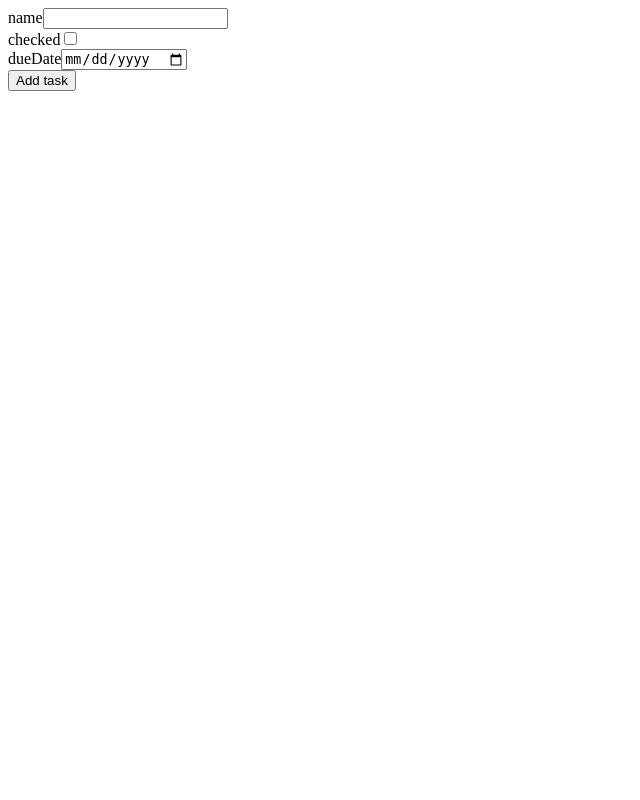
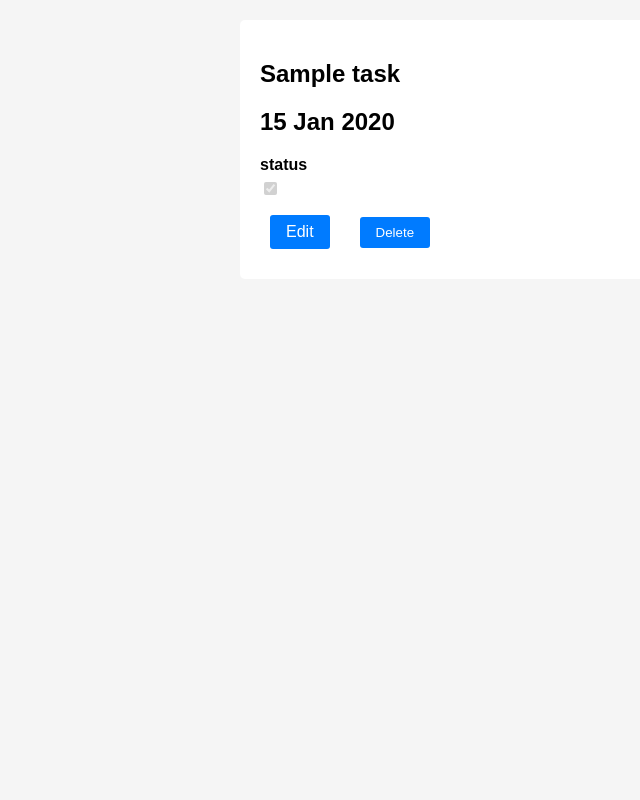
Before and after one commit to Lujain92/task-management, a Node server app: template views/task-detail.pug in a window 1280 px wide. Shown: the whole page, without its empty margins (0-640 px from the left). Run offline with Node 20, Linux system fonts and the light colour scheme; the template is opened without the code that fills it: most values are stand-ins (such as "Sample title", 1, 10 or a date in 2020); some libraries are stand-ins or nearby versions.

Commit message:
add the pug views and css

```diff
--- /dev/null
+++ b/public/css/task.css
@@ -0,0 +1,55 @@
+body {
+  font-family: Arial, sans-serif;
+  background-color: #f5f5f5;
+  margin: 0;
+  padding: 0;
+}
+
+main {
+  max-width: 800px;
+  margin: 0 auto;
+  padding: 20px;
+}
+
+form,
+section {
+  background-color: #fff;
+  border-radius: 5px;
+  padding: 20px;
+  margin-bottom: 20px;
+}
+
+label {
+  font-weight: bold;
+  margin-bottom: 5px;
+  display: block;
+}
+
+input[type='text'],
+input[type='date'],
+input[type='checkbox'] {
+  margin-bottom: 10px;
+}
+
+.btn {
+  display: inline-block;
+  padding: 8px 16px;
+  border-radius: 3px;
+  text-decoration: none;
+  color: #fff;
+  background-color: #007bff;
+  border: none;
+  cursor: pointer;
+}
+
+.btn:hover {
+  background-color: #0056b3;
+}
+
+a {
+  margin: 10px;
+}
+
+.form-button {
+  display: inline;
+}
--- /dev/null
+++ b/views/404.pug
@@ -0,0 +1,2 @@
+
+h1 Page Not Found!
--- a/views/task-detail.pug
+++ b/views/task-detail.pug
@@ -1,18 +1,16 @@
-
+block styles
+    link(rel="stylesheet", href="/css/task.css")
 body
     main
-        form(action=`/task/${editing ? 'edit' : 'create'}`, method='POST')
+        section
+            h1= task.name
+            h2= task.dueDate
             div
-                label(for='name') name
-                input(type='text', name='name', id='name', value= editing ? task.name : '')
-            div
-                label(for='checked') checked
-                input(type='checkbox', name='checked', id='checked', value= editing ? task.checked : '')
-            div
-                label(for='dueDate') dueDate
-                input(type='date', name='dueDate', id='dueDate', value= editing ? task.dueDate : '')
+                label(for='checked') status
+                input(type='checkbox', name='checked', id='checked', value='checked', checked=task.checked, disabled)
 
-            if editing
-                input(type='hidden', name='taskId', value=task._id)
+            a(href=`/task/edit/${task._id}?edit=true`, class='btn') Edit
 
-            button(type='submit')= editing ? 'Update task' : 'Add task'
+            form(action='/task/delete', method='POST', class='form-button')
+                input(type='hidden', value=task._id, name='taskId')
+                button.btn(type='submit') Delete
```
Also changed, not shown: views/edit-task.pug (added, +21 -0 lines), views/tasks-list.pug (+11 -5 lines).
